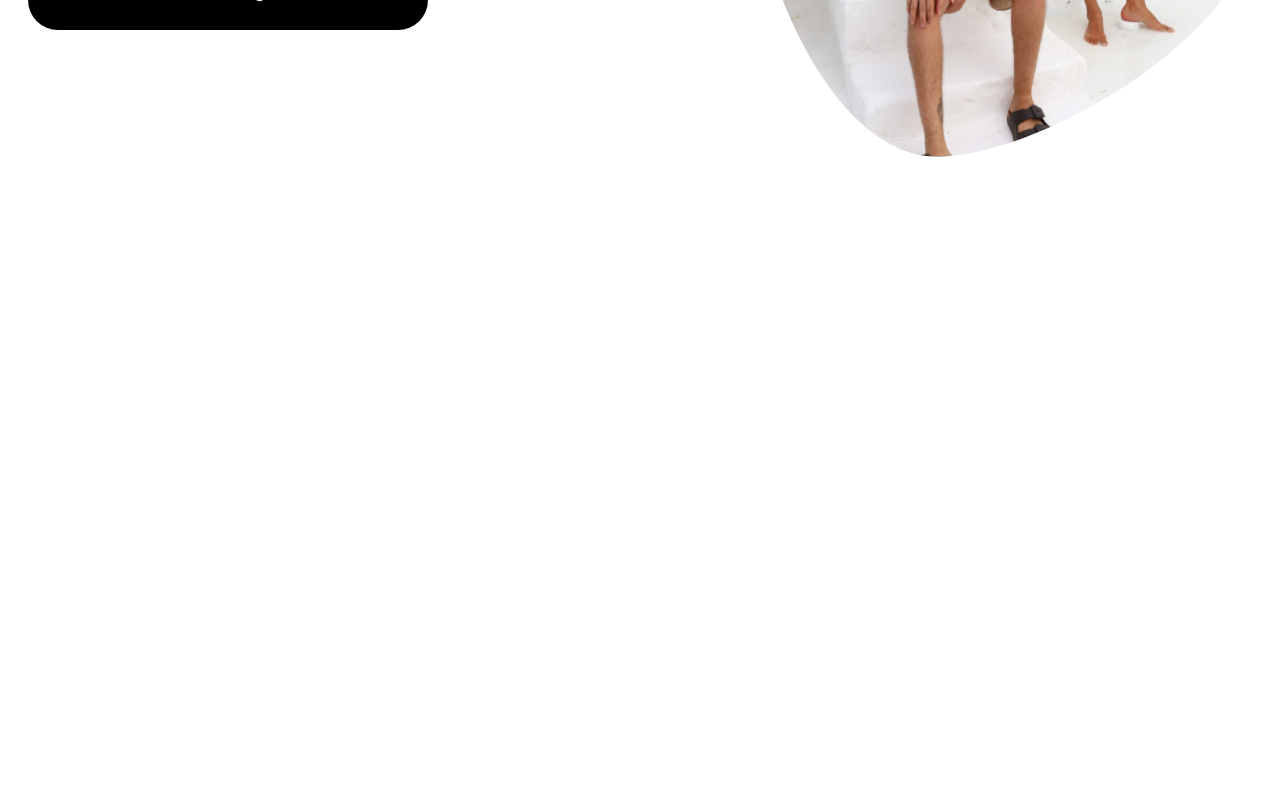
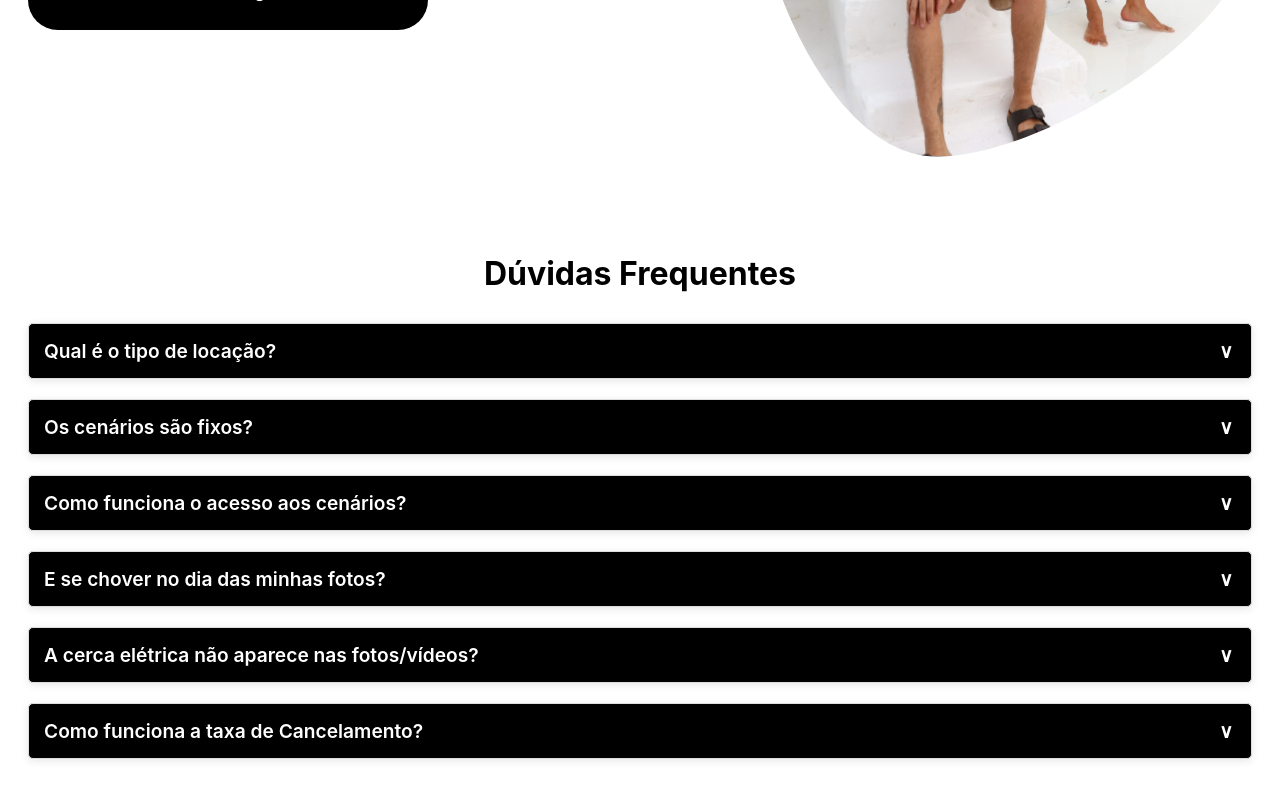
Before and after one commit to devshinon-br/casa-cenariar, a React (Vite) app: page / in a window 1280 px wide. Shown: the part 460-1260 px from the top of the page. Before the commit the page ends 800 px from the top, so only its background shows below. Built offline with nearby package versions, Linux system fonts and the light colour scheme.

Commit message:
feat: add new section, FAQ

```diff
--- /dev/null
+++ b/public/faq.json
@@ -0,0 +1,29 @@
+{
+    "totalExibir": 6,
+    "duvidasFrequentes": [
+        {
+            "pergunta": "Qual é o tipo de locação?",
+            "resposta": "Somos uma casa de criação de conteúdo com locação por hora, sendo possível locar hora livre, meia diária e diária."
+        },
+        {
+            "pergunta": "Os cenários são fixos?",
+            "resposta": "Ao contratar a hora da casa, você terá acesso a todos os cenários externos e/ou Interno e/ou Studio Branco."
+        },
+        {
+            "pergunta": "Como funciona o acesso aos cenários?",
+            "resposta": "Para garantir novidades, iremos trabalhar com temporadas. Os cenários atuais ficarão na casa por tempo limitado."
+        },
+        {
+            "pergunta": "E se chover no dia das minhas fotos?",
+            "resposta": "Em caso de chuva moderada, é super possível fotografar sua campanha ☂️. Apesar dos cenários serem ao ar livre, nosso espaço conta com ombrelone (guarda-sol) de 3m para auxiliar na proteção dos equipamentos no momento das fotos e vídeos. Também possuímos uma área coberta climatizada ao lado dos cenários, para que acompanhantes e outros membros da equipe não precisem ficar na chuva ou no sol ❄️."
+        },
+        {
+            "pergunta": "A cerca elétrica não aparece nas fotos/vídeos?",
+            "resposta": "Presencialmente conseguimos ver os fios de segurança, mas nas fotos e vídeos fica imperceptível 🥰."
+        },
+        {
+            "pergunta": "Como funciona a taxa de Cancelamento?",
+            "resposta": "Taxa de reserva não reembolsável. Em caso de cancelamento em até 48h antes da data reservada, é possível remarcar a locação sem custo adicional de acordo com os dias disponíveis."
+        }
+    ]
+}
--- a/src/App.jsx
+++ b/src/App.jsx
@@ -1,7 +1,7 @@
 import FloatingWhatsapp from './components/FloatingWhatsapp.jsx'
 import WhoWeAre from './screens/WhoWeAre.jsx'
 import Home from './screens/Home.jsx'
-import Faq from './screens/Faq.jsx'
+import Faq from './screens/Faq/Faq.jsx'
 import Footer from './screens/Footer.jsx'
 import CustomerOpinions from './screens/CustomerOpinions.jsx'
 import Samples from './screens/Samples.jsx'
@@ -11,8 +11,10 @@ function App() {
     <>
       {/* <Home/> */}
       <WhoWeAre text={"Consectetur adipisicing deserunt deserunt dolore cillum elit dolor amet labore deserunt consequat nisi magna aliqua.Mollit esse dolore amet minim duis reprehenderit incididunt."}/>
+      <Faq/>
+
       {/* <Samples/>
-      <Faq/>
+
       <CustomerOpinions/>
       <Footer/>
 
--- a/src/screens/Faq.jsx
+++ /dev/null
@@ -1,10 +0,0 @@
-function Faq() {
-
-    return (
-        <>
-            <p>Esse é o FAQ</p>
-        </>
-    )
-}
-
-export default Faq
--- /dev/null
+++ b/src/screens/Faq/Faq.jsx
@@ -0,0 +1,65 @@
+import { useEffect, useState } from 'react';
+import css from './Faq.module.css';
+
+function Faq() {
+    const [duvidasFrequentes, setDuvidasFrequentes] = useState([]);
+    const [activeIndex, setActiveIndex] = useState(null); // Estado para controlar qual índice de FAQ está atualmente ativo (expandido).
+
+
+    useEffect(() => {
+        fetch('./faq.json')
+            .then(response => {
+                if (!response.ok) {
+                    throw new Error('Erro na rede ao tentar carregar o arquivo JSON');
+                }
+                return response.json();
+            })
+            .then(info => setDuvidasFrequentes(info.duvidasFrequentes))
+            .catch(error => console.error('Erro ao carregar as FAQs:', error));
+    }, []);
+
+
+    // Função para alternar o índice ativo. Se o índice clicado já estiver ativo, ele será desativado (definido como null).
+    // Caso contrário, o índice clicado será definido como o ativo.
+    function handleToggle(index) {
+        setActiveIndex(prevIndex => (prevIndex === index ? null : index));
+    }
+
+    function getPerguntas() {
+        if (duvidasFrequentes.length > 0) {
+            return (
+                duvidasFrequentes.map((duvida, index) => (
+                    <div key={index} className={css.duvidaContainer}>
+                        <div
+                            // Adiciona a classe CSS 'pergunta' ao elemento e define um manipulador de clique que chama a função handleToggle com o índice atual.
+                            // Exibe a pergunta da FAQ e um ícone de seta que muda de direção com base no estado ativo (expandido ou colapsado).
+                            className={css.pergunta}
+                            onClick={() => handleToggle(index)}
+                        >
+                            {duvida.pergunta}
+                            <span className={css.seta}>
+                                {activeIndex === index ? '∧ ' : '∨ '}
+                            </span>
+                        </div>
+                        {activeIndex === index && (
+                            <div className={css.resposta}>
+                                <p>{duvida.resposta}</p>
+                            </div>
+                        )}
+                    </div>
+                ))
+            );
+        }
+    }
+
+    return (
+        <section className={css.secaoDuvidasFrequentes}>
+          <div className="container">
+            <h2>Dúvidas Frequentes</h2>
+            {getPerguntas()}
+          </div>
+        </section>
+      );
+}
+
+export default Faq
--- /dev/null
+++ b/src/screens/Faq/Faq.module.css
@@ -0,0 +1,61 @@
+.secaoDuvidasFrequentes {
+  background-color: #FFFFFF;
+  padding: 50px 0;
+}
+
+.container {
+  max-width: 1200px;
+  margin: auto;
+  padding: 0 20px;
+}
+
+h2 {
+  font-size: 2rem;
+  text-align: center;
+  margin-bottom: 30px;
+  color: black;
+}
+
+.duvidaContainer {
+  background-color: black;
+  border-radius: 20px; /* aplicação de arredondamento da border-radius*/
+  overflow: hidden; /* Garante que os cantos da resposta também sigam o border-radius */
+  margin-bottom: 10px;
+  border-radius: 5px;
+  border: 1px solid #ddd;
+  box-shadow: 0px 2px 8px rgba(0, 0, 0, 0.1);
+  margin: 20px 20px;
+}
+
+.pergunta {
+  font-size: 1.2rem;
+  font-weight: 600;
+  cursor: pointer;
+  padding: 15px;
+  color: white;
+  display: flex;
+  justify-content: space-between;
+  align-items: center;
+  width: 100%;
+}
+
+
+.seta::after {
+  content: '\25BC'; /* Código Unicode para uma seta para baixo */
+  font-size: 2rem;
+  color: white; /* Cor branca para a seta */
+  display: inline-block;
+  margin-left: 0.5rem; /* Espaço entre o texto e a seta */
+margin-right: 20px;
+}
+
+.seta::after {
+  content: ''; /* Remover a seta adicional */
+}
+
+.resposta {
+  margin: 10px 0 0;
+  font-size: 1rem;
+  color: white;
+  padding: 15px;
+}
```
